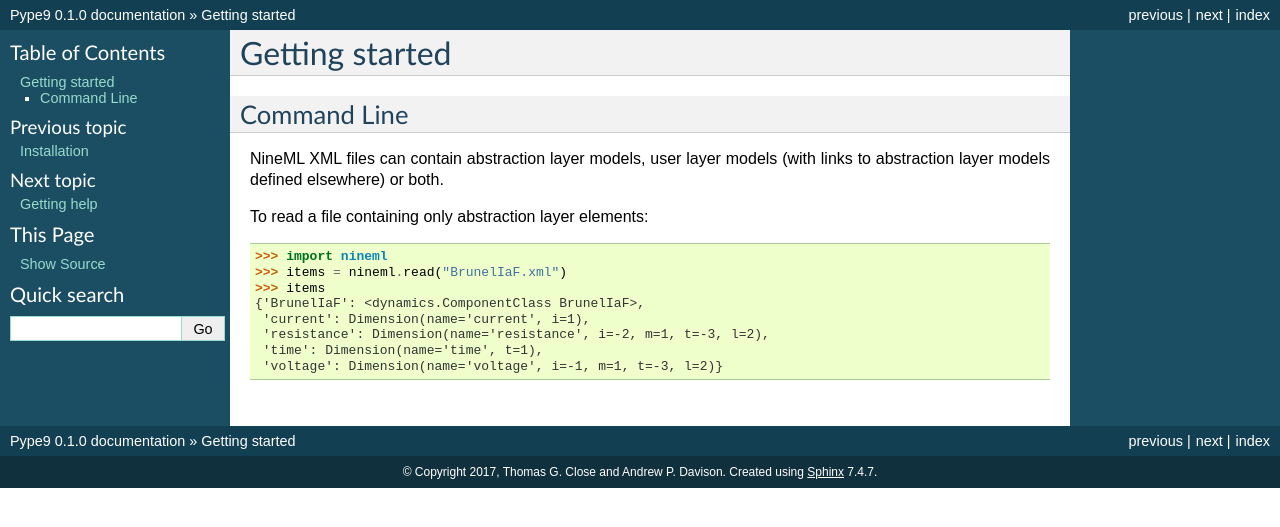
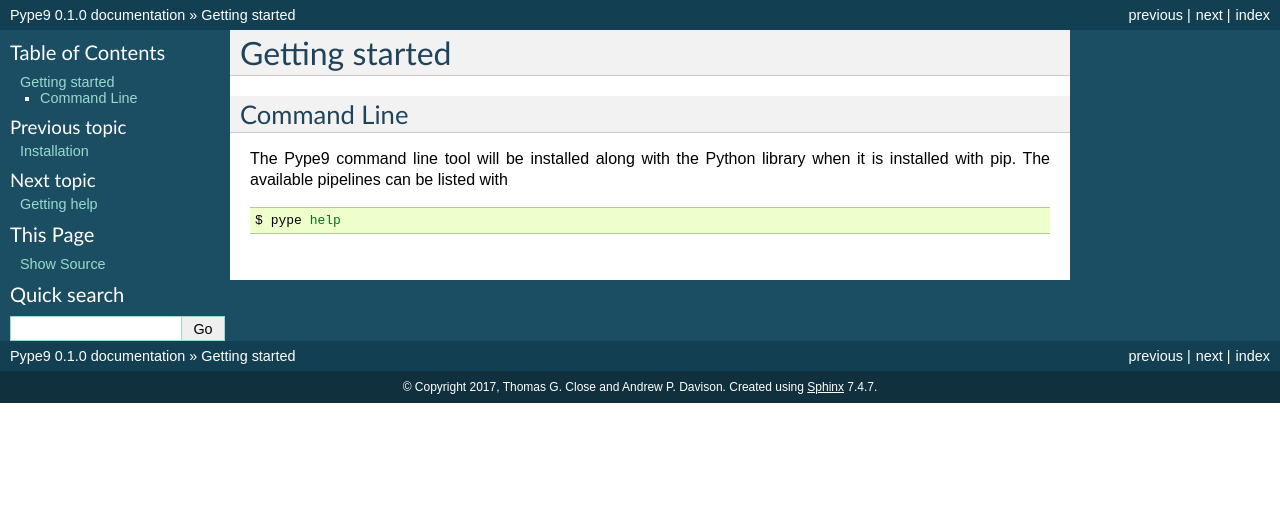
Before and after one commit to NeuralEnsemble/pype9, a Sphinx documentation site: the page built from doc/source/getting_started.rst, in a window 1280 px wide. Shown: the top 527 px of the page. Built offline with Sphinx 7.4.7, drawn with Linux system fonts in a browser that asks for light colours.

Commit message:
started writing 'getting started'

```diff
--- a/doc/source/getting_started.rst
+++ b/doc/source/getting_started.rst
@@ -6,18 +6,9 @@
 Command Line
 ============
 
-NineML XML files can contain abstraction layer models, user layer models (with links to abstraction layer models
-defined elsewhere) or both.
+The Pype9 command line tool will be installed along with the Python library
+when it is installed with pip. The available pipelines can be listed with
 
-To read a file containing only abstraction layer elements:
+.. code-block:: bash
 
-.. code-block:: python
-
-   >>> import nineml
-   >>> items = nineml.read("BrunelIaF.xml")
-   >>> items
-   {'BrunelIaF': <dynamics.ComponentClass BrunelIaF>,
-    'current': Dimension(name='current', i=1),
-    'resistance': Dimension(name='resistance', i=-2, m=1, t=-3, l=2),
-    'time': Dimension(name='time', t=1),
-    'voltage': Dimension(name='voltage', i=-1, m=1, t=-3, l=2)}
+   $ pype help
```
